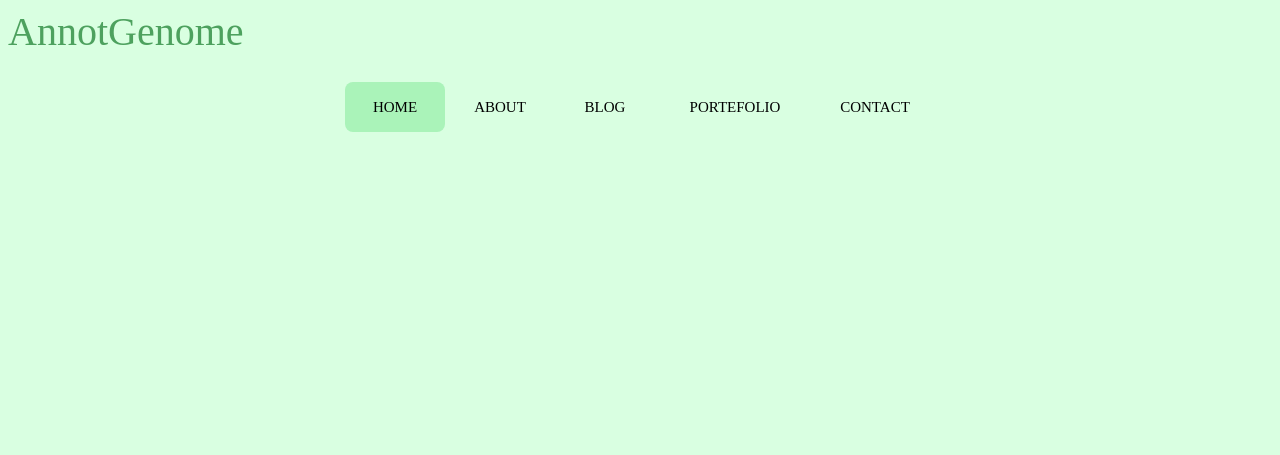
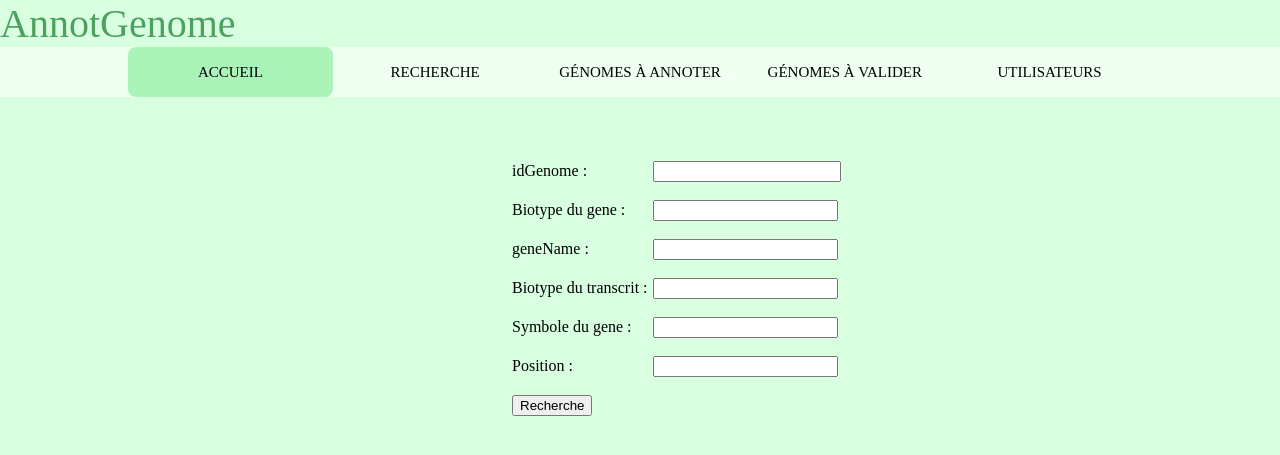
Before and after one commit to LeilaOutem/PROJET_WEB, a PHP site: page /search.php in a window 1280 px wide. Shown: the top 455 px of the page. Run offline with PHP 8.4, Linux system fonts and the light colour scheme.

Commit message:
form search + results.php + improvements menu

```diff
--- a/css/general.css
+++ b/css/general.css
@@ -1,10 +1,22 @@
+
+.name {
+	color:#4da15e ;
+	font-size: 40px;
+}
+
+body {
+	width: 100%;
+	margin: 0px;
+	background-color: #d9ffe1;
+}
+
+
+
 nav {
-	margin: 27px auto 0;
-
+	margin: 0px auto 0;
 	position: relative;
-	width: 590px;
+	width: 80%;
 	height: 50px;
-	background-color: #d9ffe1;
 	border-radius: 8px;
 	font-size: 0;
 }
@@ -30,51 +42,63 @@ nav .animation {
 	border-radius: 8px;
 }
 a:nth-child(1) {
-	width: 100px;
+	width: 20%;
 }
 a:nth-child(2) {
-	width: 110px;
+	width: 20%;
 }
 a:nth-child(3) {
-	width: 100px;
+	width: 20%;
 }
 a:nth-child(4) {
-	width: 160px;
+	width: 20%;
 }
 a:nth-child(5) {
-	width: 120px;
+	width: 20%;
 }
 nav .start-home, a:nth-child(1):hover~.animation {
-	width: 100px;
+	width: 20%;
 	left: 0;
 	background-color: #AAF3B9;
 }
 nav .start-about, a:nth-child(2):hover~.animation {
-	width: 110px;
-	left: 100px;
+	width: 20%;
+	left: 20%;
 	background-color: #86EF9C;
 }
 nav .start-blog, a:nth-child(3):hover~.animation {
-	width: 100px;
-	left: 210px;
+	width: 20%;
+	left: 40%;
 	background-color: #59ED78;
 }
 nav .start-portefolio, a:nth-child(4):hover~.animation {
-	width: 160px;
-	left: 310px;
+	width: 20%;
+	left: 60%;
 	background-color: #3BEC60;
 }
 nav .start-contact, a:nth-child(5):hover~.animation {
-	width: 120px;
-	left: 470px;
+	width: 20%;
+	left: 80%;
 	background-color: #10C837;
 }
 
-name {
-	color:#4da15e ;
-	font-size: 40px;
+.navBar {
+	width: 100%;
+	background-color: #effff0;
 }
 
-body {
-	background-color: #d9ffe1;
+.searchForm {
+	display: table;
+	margin-top: 5%;
+	margin-left: 40%;
+	text-align: left;
 }
+
+.champ {
+	display: table-row;
+}
+
+.input {
+	display:table-cell;
+	padding-right: 5px;
+}
--- a/php/menu.php
+++ b/php/menu.php
@@ -2,11 +2,11 @@
 
 	function display_menu() {
 		echo "<nav>\n
-	<a href=\"#\">Home</a>
-	<a href=\"#\">About</a>
-	<a href=\"#\">Blog</a>
-	<a href=\"#\">Portefolio</a>
-	<a href=\"#\">Contact</a>
+	<a href=\"page_d'accueil.php\">Accueil</a>
+	<a href=\"search.php\">Recherche</a>
+	<a href=\"genomes_a_annoter.php\">Génomes à annoter</a>
+	<a href=\"genomes_a_valider.php\">Génomes à valider</a>
+	<a href=\"utilisateurs.php\">Utilisateurs</a>
 	<div class=\"animation start-home\"></div>
 </nav>";
 	}
--- a/search.php
+++ b/search.php
@@ -12,31 +12,45 @@
 
 <body>
 
-<name> AnnotGenome </name>
+<div class="name"> AnnotGenome </div>
 
-<div>
+<div class="navBar">
 	<?php display_menu(); ?>
 </div>
-<!--
-<p>Lancer nouvelle recherche</p><br>
 
-<form action="placeholder_search.html" method="post">
-    <label for="species">Espèce</label>
-    <input type="text" placeholder = "Escherichia coli" id="species"><br>
 
-    <label for="pattern">Motif</label>
-    <input type="text" placeholder = "%ATCG%" id="pattern"><br>
 
-    <label for="pattern">Nom de protéine</label>
-    <input type="text"  placeholder = "Beta-galactosidase" id="protein"><br>
-
-    <label for="pattern">Nom de gènes</label>
-    <input type="text"  placeholder = "LacZ" id="gene"><br>
-
-    <input type="submit" value="Recherche">
+<form class="searchForm" action="results.php" method="post">
+	<div class="champ">
+    	<label class="input">idGenome :</label>
+		<input class="input" type="text" name = "idGenome"><br><br>
+	</div>
+	<div class="champ">
+		<label class="input">Biotype du gene :</label>
+		<input type="text" name = "geneBiotype"><br><br>
+	</div>
+	<div class="champ">
+		<label class="input">geneName : </label>
+		<input type="text" name = "geneName"><br><br>
+	</div>
+	<div class="champ">
+		<label class="input">Biotype du transcrit : </label>
+		<input type="text" name = "transcript_biotype"><br><br>
+	</div>
+	<div class="champ">
+		<label class="input">Symbole du gene : </label>
+		<input type="text" name = "geneSymbol"><br><br>
+	</div>
+	<div class="champ">
+		<label class="input">Position : </label>
+		<input type="text" name = "pos"><br><br>
+	</div>
+	<div class="champ">
+    	<input type="submit" value="Recherche">
+	</div>
 </form>
 <br>
--->
+
 </body>
 
 </html>
```
Also changed, not shown: results.php (added, +48 -0 lines).
